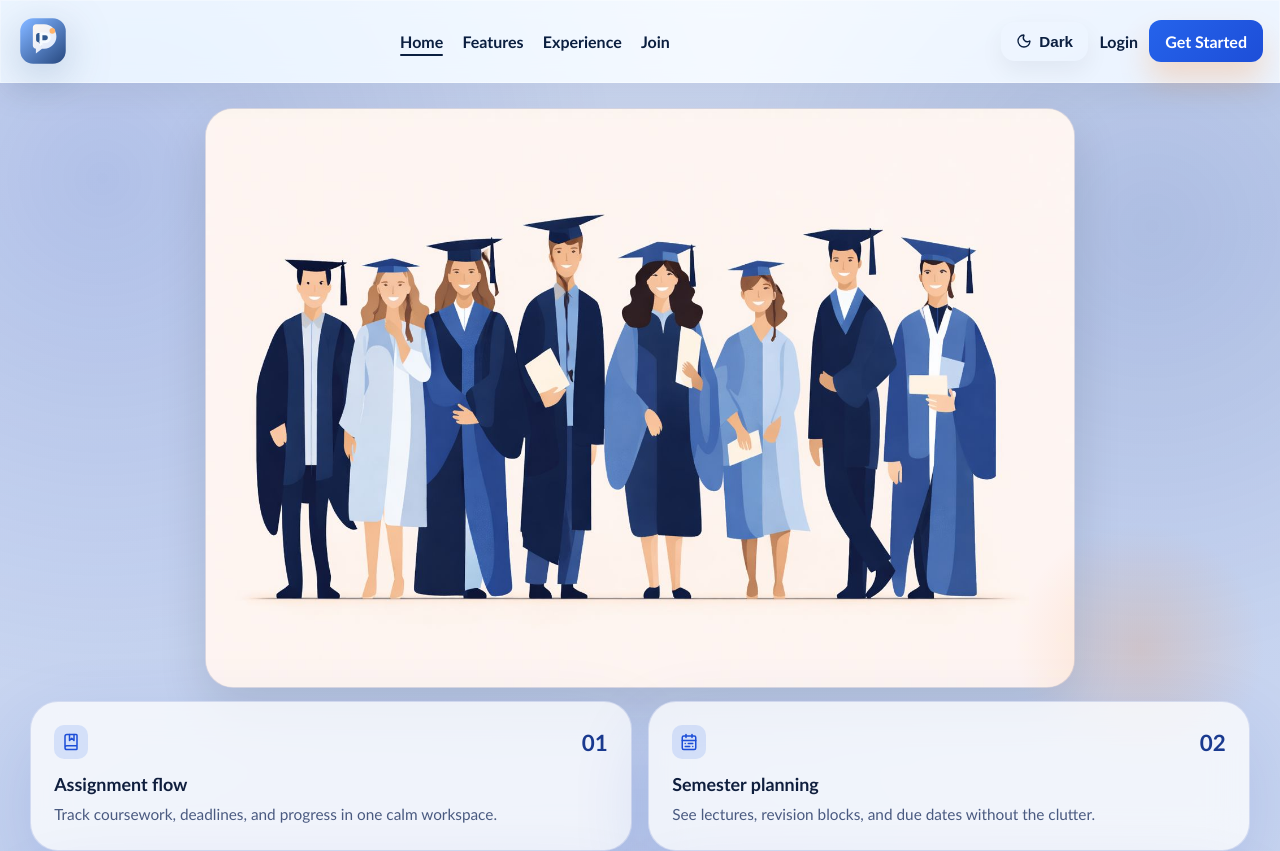
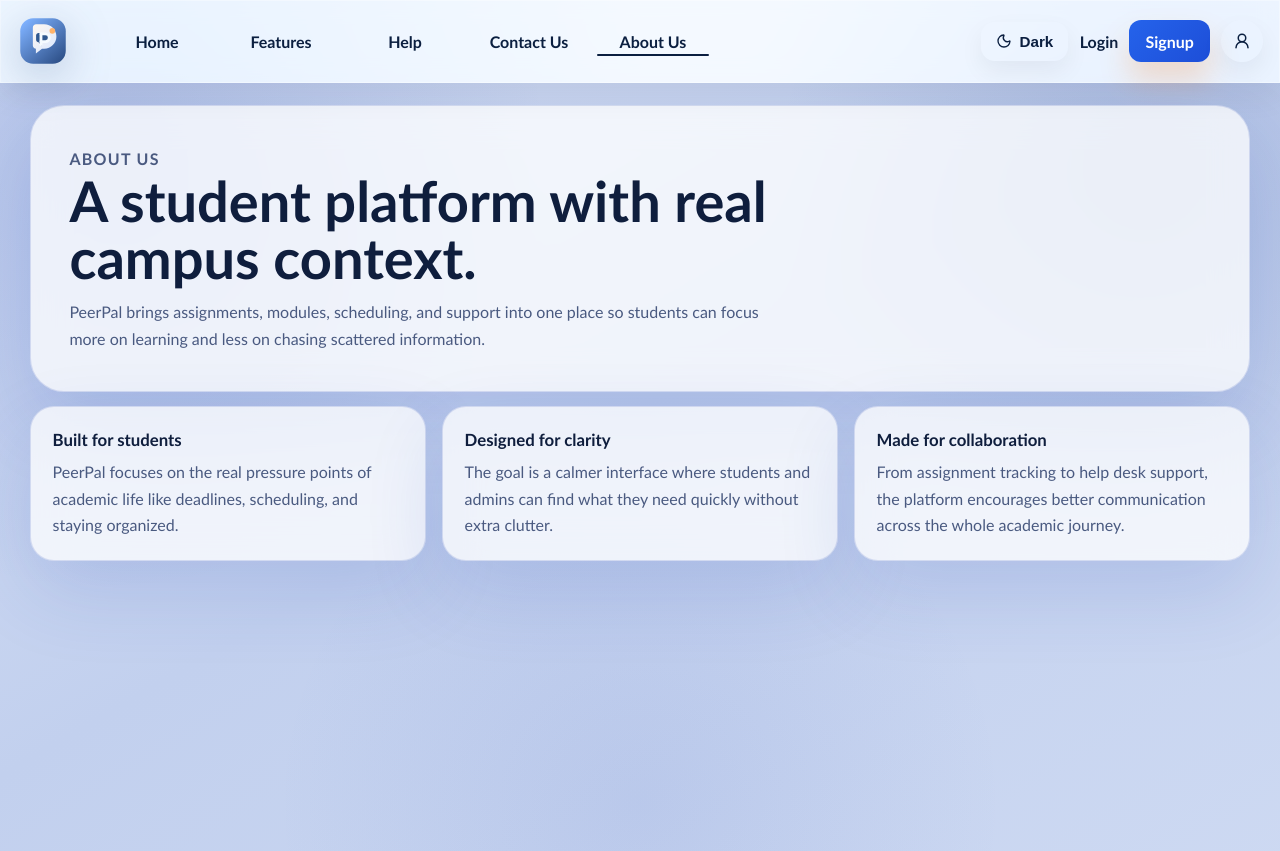
Before and after one commit to IT23145016/Copy_Peer_Pal, a React (Vite) app in the folder frontend/: page /about in a window 1280 px wide. Before the commit this address led to /. Shown: the top 851 px of the page. Built offline with nearby package versions, Linux system fonts and the light colour scheme; no server answers.

Commit message:
update nav bar

```diff
--- a/frontend/src/App.jsx
+++ b/frontend/src/App.jsx
@@ -3,10 +3,13 @@ import { Navigate, Route, Routes } from "react-router-dom";
 import AddAssignmentPage from "./pages/AddAssignmentPage";
 import AddModulePage from "./pages/AddModulePage";
 import AdminDashboardPage from "./pages/AdminDashboardPage";
+import AboutPage from "./pages/AboutPage";
 import CalendarPage from "./pages/CalendarPage";
 import AppFooter from "./components/AppFooter";
+import ContactPage from "./pages/ContactPage";
 import PublicNavbar from "./components/PublicNavbar";
 import DashboardPage from "./pages/DashboardPage";
+import HelpPage from "./pages/HelpPage";
 import HelpDeskPage from "./pages/HelpDeskPage";
 import LandingPage from "./pages/LandingPage";
 import LoginPage from "./pages/LoginPage";
@@ -43,6 +46,9 @@ export default function App() {
       </div>
       <Routes>
         <Route path="/" element={<LandingPage />} />
+        <Route path="/about" element={<AboutPage />} />
+        <Route path="/contact" element={<ContactPage />} />
+        <Route path="/help" element={<HelpPage />} />
         <Route path="/login" element={<LoginPage />} />
         <Route path="/register" element={<RegisterPage />} />
         <Route
--- a/frontend/src/components/PublicNavbar.jsx
+++ b/frontend/src/components/PublicNavbar.jsx
@@ -1,5 +1,5 @@
 import { Link, useLocation, useNavigate } from "react-router-dom";
-import { Moon, SunMedium } from "lucide-react";
+import { Moon, SunMedium, UserRound } from "lucide-react";
 import { clearStoredAuth, getDashboardPathByRole, getStoredAuth } from "../utils/auth";
 import peerPalLogo from "../assets/peerpal-logo.svg";
 
@@ -10,33 +10,15 @@ export default function PublicNavbar({ theme = "light", onToggleTheme }) {
   const role = auth?.user?.role || null;
   const isLoggedIn = Boolean(auth?.token);
   const dashboardPath = getDashboardPathByRole(role || "user");
-  const brandPath = isLoggedIn ? dashboardPath : "/";
+  const accountPath = isLoggedIn ? "/profile" : "/login";
 
-  const navLinks = isLoggedIn
-    ? role === "admin"
-      ? [
-          { label: "Dashboard", to: "/admin/dashboard" },
-          { label: "Assignments", to: "/admin/dashboard?tab=assignments" },
-          { label: "Modules", to: "/admin/dashboard?tab=modules" },
-          { label: "Users", to: "/admin/dashboard?tab=users" },
-        ]
-      : [
-          { label: "Dashboard", to: "/dashboard" },
-          { label: "Profile", to: "/profile" },
-          { label: "Calendar", to: "/calendar" },
-          { label: "Tracker", to: "/dashboard?tab=tracker" },
-        ]
-    : [
+  const navLinks = [
     { label: "Home", to: "/" },
     { label: "Features", href: "/#features" },
-        { label: "Experience", href: "/#experience" },
-        { label: "Join", to: "/register" },
+    { label: "Help", to: "/help" },
+    { label: "Contact Us", to: "/contact" },
+    { label: "About Us", to: "/about" },
   ];
-
-  const onLogout = () => {
-    clearStoredAuth();
-    navigate("/", { replace: true });
-  };
 
   const isActive = (path) => {
     if (!path) return false;
@@ -44,9 +26,14 @@ export default function PublicNavbar({ theme = "light", onToggleTheme }) {
     return location.pathname === pathname && location.search === (search ? `?${search}` : "");
   };
 
+  const onLogout = () => {
+    clearStoredAuth();
+    navigate("/", { replace: true });
+  };
+
   return (
     <header className="student-topbar">
-      <Link className="student-brand" to={brandPath}>
+      <Link className="student-brand" to="/">
         <img className="student-brand-logo" src={peerPalLogo} alt="PeerPal logo" />
       </Link>
 
@@ -75,24 +62,25 @@ export default function PublicNavbar({ theme = "light", onToggleTheme }) {
           <span>{theme === "light" ? "Dark" : "Light"}</span>
         </button>
         {isLoggedIn ? (
-          <>
-            <Link className="mini-link" to={dashboardPath}>
-              {auth?.user?.name?.split(" ")[0] || "Account"}
-            </Link>
-            <button type="button" className="btn btn-primary student-cta student-logout-btn" onClick={onLogout}>
+          <button type="button" className="mini-link student-auth-link" onClick={onLogout}>
             Logout
           </button>
-          </>
         ) : (
-          <>
           <Link className="mini-link" to="/login">
             Login
           </Link>
+        )}
         <Link className="btn btn-primary student-cta" to="/register">
-              Get Started
+          Signup
         </Link>
-          </>
-        )}
+        <Link
+          className={`student-account-link ${isActive(accountPath) ? "is-active" : ""}`}
+          to={accountPath}
+          aria-label={isLoggedIn ? "My account" : "Login to my account"}
+          title={isLoggedIn ? auth?.user?.name || "My Account" : "My Account"}
+        >
+          <UserRound size={18} />
+        </Link>
       </div>
     </header>
   );
--- /dev/null
+++ b/frontend/src/pages/AboutPage.jsx
@@ -0,0 +1,27 @@
+import PublicInfoPage from "./PublicInfoPage";
+
+const highlights = [
+  {
+    title: "Built for students",
+    text: "PeerPal focuses on the real pressure points of academic life like deadlines, scheduling, and staying organized.",
+  },
+  {
+    title: "Designed for clarity",
+    text: "The goal is a calmer interface where students and admins can find what they need quickly without extra clutter.",
+  },
+  {
+    title: "Made for collaboration",
+    text: "From assignment tracking to help desk support, the platform encourages better communication across the whole academic journey.",
+  },
+];
+
+export default function AboutPage() {
+  return (
+    <PublicInfoPage
+      eyebrow="About Us"
+      title="A student platform with real campus context."
+      description="PeerPal brings assignments, modules, scheduling, and support into one place so students can focus more on learning and less on chasing scattered information."
+      highlights={highlights}
+    />
+  );
+}
--- /dev/null
+++ b/frontend/src/pages/ContactPage.jsx
@@ -0,0 +1,27 @@
+import PublicInfoPage from "./PublicInfoPage";
+
+const highlights = [
+  {
+    title: "General inquiries",
+    text: "Reach out for product questions, onboarding help, or guidance on how PeerPal fits your academic workflow.",
+  },
+  {
+    title: "Technical support",
+    text: "If something is not working as expected, our support flow helps capture the issue and route it clearly.",
+  },
+  {
+    title: "Campus collaboration",
+    text: "We also welcome conversations about improving student coordination, assignment tracking, and peer learning.",
+  },
+];
+
+export default function ContactPage() {
+  return (
+    <PublicInfoPage
+      eyebrow="Contact Us"
+      title="Let’s stay connected."
+      description="PeerPal is built to make student life easier, and the support experience should feel just as approachable. Use this page as your starting point for reaching out."
+      highlights={highlights}
+    />
+  );
+}
--- /dev/null
+++ b/frontend/src/pages/HelpPage.jsx
@@ -0,0 +1,27 @@
+import PublicInfoPage from "./PublicInfoPage";
+
+const highlights = [
+  {
+    title: "Student support",
+    text: "Find guidance for assignments, scheduling, and using the core tools inside PeerPal.",
+  },
+  {
+    title: "Admin help",
+    text: "Get quick direction on publishing assignments, managing modules, and keeping the dashboard organized.",
+  },
+  {
+    title: "Need more help?",
+    text: "Once you sign in, you can open the in-app help desk for direct support and follow-up.",
+  },
+];
+
+export default function HelpPage() {
+  return (
+    <PublicInfoPage
+      eyebrow="Help"
+      title="Support that feels easy to find."
+      description="PeerPal keeps academic support simple, whether you are a student trying to stay on top of deadlines or an admin managing coursework updates."
+      highlights={highlights}
+    />
+  );
+}
--- /dev/null
+++ b/frontend/src/pages/PublicInfoPage.jsx
@@ -0,0 +1,24 @@
+export default function PublicInfoPage({ eyebrow, title, description, highlights = [] }) {
+  return (
+    <main className="landing landing-student">
+      <section className="student-shell">
+        <section className="public-info-hero">
+          <div className="public-info-copy">
+            <p className="public-info-eyebrow">{eyebrow}</p>
+            <h1>{title}</h1>
+            <p>{description}</p>
+          </div>
+        </section>
+
+        <section className="public-info-grid">
+          {highlights.map((item) => (
+            <article className="public-info-card" key={item.title}>
+              <h3>{item.title}</h3>
+              <p>{item.text}</p>
+            </article>
+          ))}
+        </section>
+      </section>
+    </main>
+  );
+}
```
Also changed, not shown: frontend/src/styles.css. Lines whose indentation alone changed are shown as unchanged.
